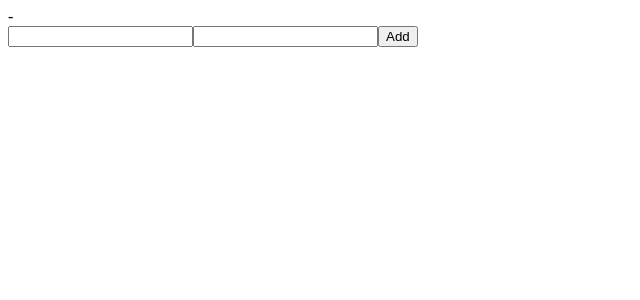
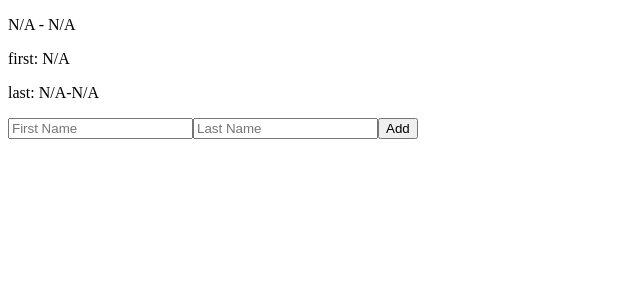
Before and after one commit to shreyapokhrel/intern, a React (Vite) app in the folder react/: page / in a window 1280 px wide. Shown: the top 300 px of the page, without its empty margins (0-640 px from the left). Built offline with nearby package versions, Linux system fonts and the light colour scheme.

Commit message:
updated form

```diff
--- a/react/src/components/Form.jsx
+++ b/react/src/components/Form.jsx
@@ -1,4 +1,4 @@
-import { useState } from "react";
+/* import { useState } from "react";
 export default function Form() {
   const [name, setName] = useState({ firstName: "", lastName: "" });
   function handleSubmit(e) {
@@ -26,3 +26,84 @@ export default function Form() {
     </div>
   );
 }
+ */
+/* import { useState, useEffect } from "react";
+
+export default function Form() {
+  const [name, setName] = useState("");
+
+  // useEffect runs every time the "name" changes
+  useEffect(() => {
+    console.log("Name changed to:", name);
+  }, [name]);
+
+  return (
+    <div>
+      <form>
+        <input
+          type="text"
+          value={name}
+          onChange={(e) => setName(e.target.value)}
+          placeholder="Enter your name"
+        />
+      </form>
+
+      {name && <p>Hello, {name}!</p>}
+    </div>
+  );
+}
+ */
+import { useState } from "react";
+
+export default function Form() {
+  const [name, setName] = useState({ firstName: "", lastName: "" });
+  const [isSubmitted, setIsSubmitted] = useState(false);
+  const [person, setPerson] = useState("");
+
+  function handleSubmit(e) {
+    e.preventDefault();
+    setIsSubmitted(true);
+    setPerson(`${name.firstName} ${name.lastName}`);
+  }
+
+  function handleChange(e) {
+    const { name: fieldName, value } = e.target;
+    setName((prev) => ({ ...prev, [fieldName]: value }));
+    setIsSubmitted(false); // Re-enable button on input change
+  }
+
+  return (
+    <div>
+      <p>
+        {name.firstName || "N/A"} - {name.lastName || "N/A"}
+      </p>
+      <p>first: {name.firstName || "N/A"}</p>
+      <p>
+        last: {name.firstName || "N/A"}-{name.lastName || "N/A"}
+      </p>
+      <form onSubmit={handleSubmit}>
+        <input
+          name="firstName"
+          onChange={handleChange}
+          type="text"
+          value={name.firstName}
+          placeholder="First Name"
+        />
+
+        <input
+          name="lastName"
+          onChange={handleChange}
+          type="text"
+          value={name.lastName}
+          placeholder="Last Name"
+        />
+
+        <button type="submit" disabled={isSubmitted}>
+          Add
+        </button>
+      </form>
+
+      {person && <p>person: {person}</p>}
+    </div>
+  );
+}
```
